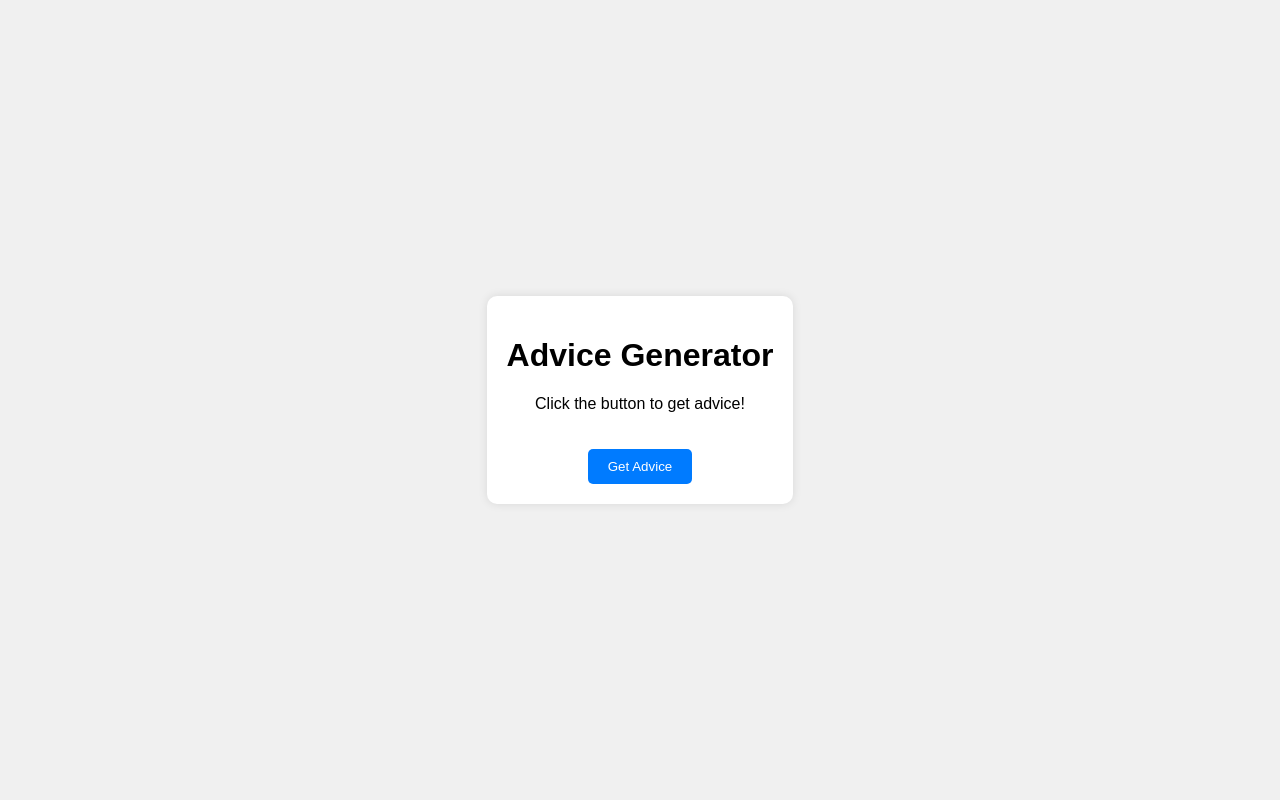
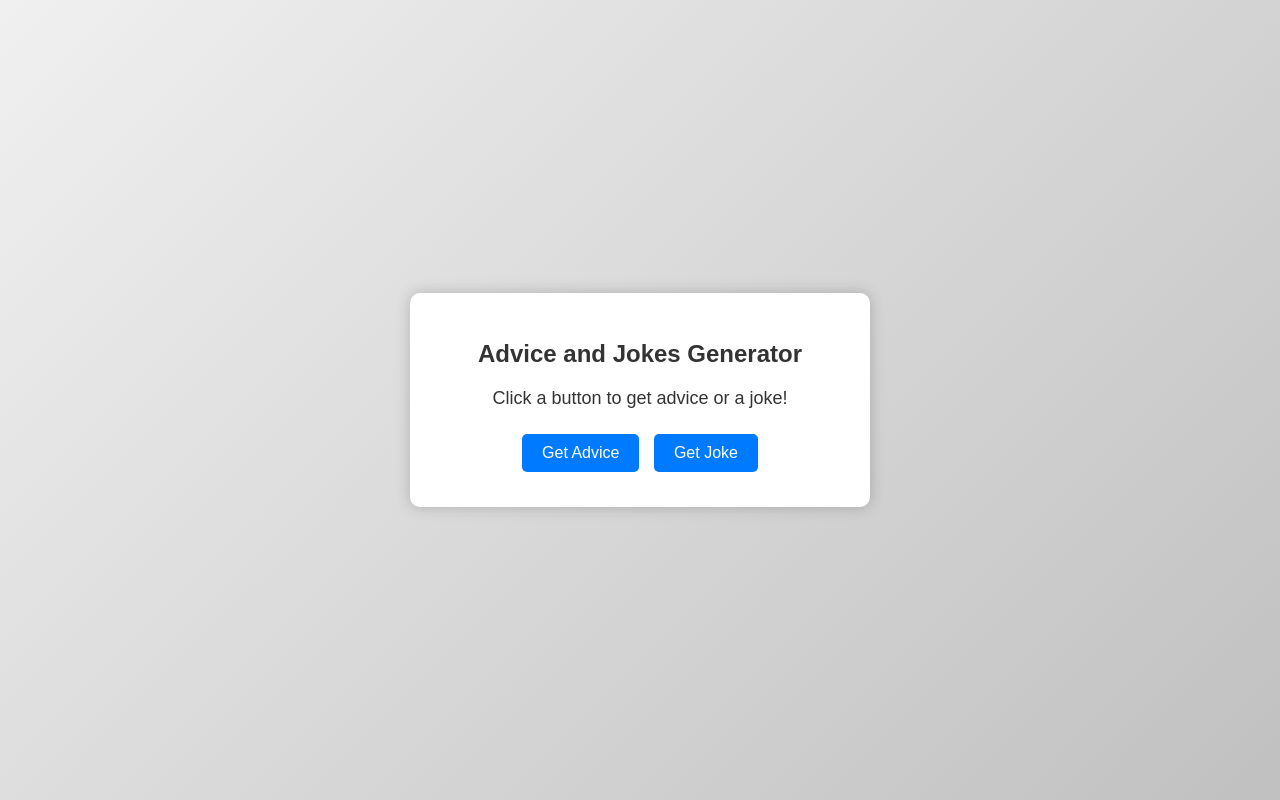
Before and after one commit to QILINXIE02/Advice-generator-app, a plain HTML site: page index.html in a window 1280 px wide. Drawn offline with Linux system fonts and the light colour scheme.

Commit message:
added jokes along w advice generator

```diff
--- a/index.html
+++ b/index.html
@@ -3,14 +3,17 @@
 <head>
     <meta charset="UTF-8">
     <meta name="viewport" content="width=device-width, initial-scale=1.0">
-    <title>Advice Generator</title>
+    <title>Advice and Jokes Generator</title>
     <link rel="stylesheet" href="styles.css">
 </head>
 <body>
     <div class="container">
-        <h1>Advice Generator</h1>
-        <p id="advice">Click the button to get advice!</p>
-        <button id="getAdviceBtn">Get Advice</button>
+        <h1>Advice and Jokes Generator</h1>
+        <div class="content">
+            <p id="output">Click a button to get advice or a joke!</p>
+            <button id="getAdviceBtn" class="btn">Get Advice</button>
+            <button id="getJokeBtn" class="btn">Get Joke</button>
+        </div>
     </div>
     <script src="script.js"></script>
 </body>
--- a/script.js
+++ b/script.js
@@ -1,13 +1,26 @@
 document.getElementById('getAdviceBtn').addEventListener('click', fetchAdvice);
+document.getElementById('getJokeBtn').addEventListener('click', fetchJoke);
 
 function fetchAdvice() {
     fetch('https://api.adviceslip.com/advice')
         .then(response => response.json())
         .then(data => {
-            document.getElementById('advice').innerText = data.slip.advice;
+            document.getElementById('output').innerText = data.slip.advice;
         })
         .catch(error => {
             console.error('Error fetching advice:', error);
-            document.getElementById('advice').innerText = 'Failed to get advice. Please try again later.';
+            document.getElementById('output').innerText = 'Failed to get advice. Please try again later.';
         });
 }
+
+function fetchJoke() {
+    fetch('https://official-joke-api.appspot.com/random_joke')
+        .then(response => response.json())
+        .then(data => {
+            document.getElementById('output').innerText = `${data.setup} - ${data.punchline}`;
+        })
+        .catch(error => {
+            console.error('Error fetching joke:', error);
+            document.getElementById('output').innerText = 'Failed to get a joke. Please try again later.';
+        });
+}
--- a/styles.css
+++ b/styles.css
@@ -5,24 +5,50 @@ body {
   height: 100vh;
   margin: 0;
   font-family: Arial, sans-serif;
-  background-color: #f0f0f0;
+  background: linear-gradient(135deg, #f0f0f0, #c0c0c0);
+  color: #333;
 }
+
 .container {
   text-align: center;
   background: #fff;
-  padding: 20px;
+  padding: 30px;
   border-radius: 10px;
-  box-shadow: 0 0 10px rgba(0, 0, 0, 0.1);
+  box-shadow: 0 0 15px rgba(0, 0, 0, 0.2);
+  max-width: 400px;
+  width: 100%;
 }
-#getAdviceBtn {
+
+h1 {
+  font-size: 24px;
+  margin-bottom: 20px;
+}
+
+.content {
+  margin-top: 20px;
+}
+
+#output {
+  font-size: 18px;
+  margin-bottom: 20px;
+}
+
+.btn {
   background-color: #007BFF;
   color: white;
   border: none;
   padding: 10px 20px;
-  margin-top: 20px;
+  margin: 5px;
   border-radius: 5px;
   cursor: pointer;
+  font-size: 16px;
 }
-#getAdviceBtn:hover {
+
+.btn:hover {
   background-color: #0056b3;
 }
+
+.btn:focus {
+  outline: none;
+  box-shadow: 0 0 3px 3px rgba(0, 123, 255, 0.5);
+}
```
